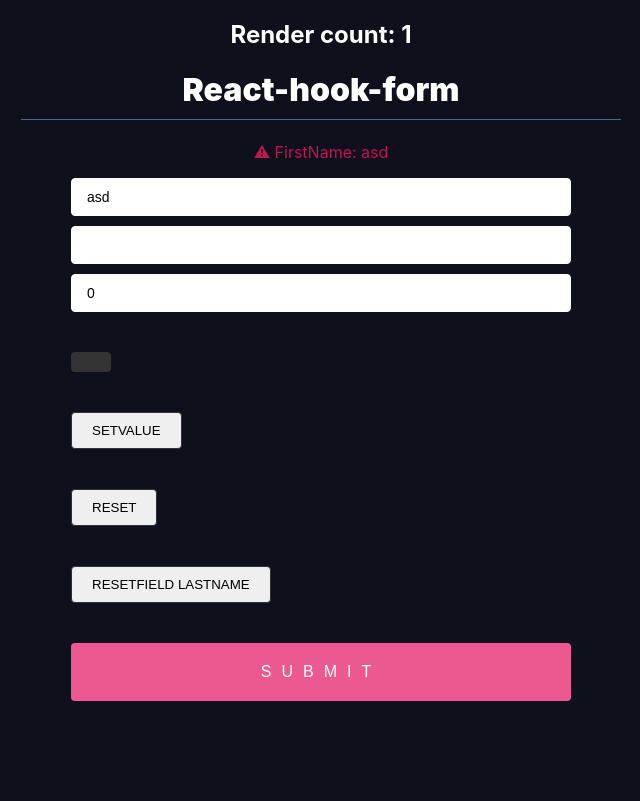
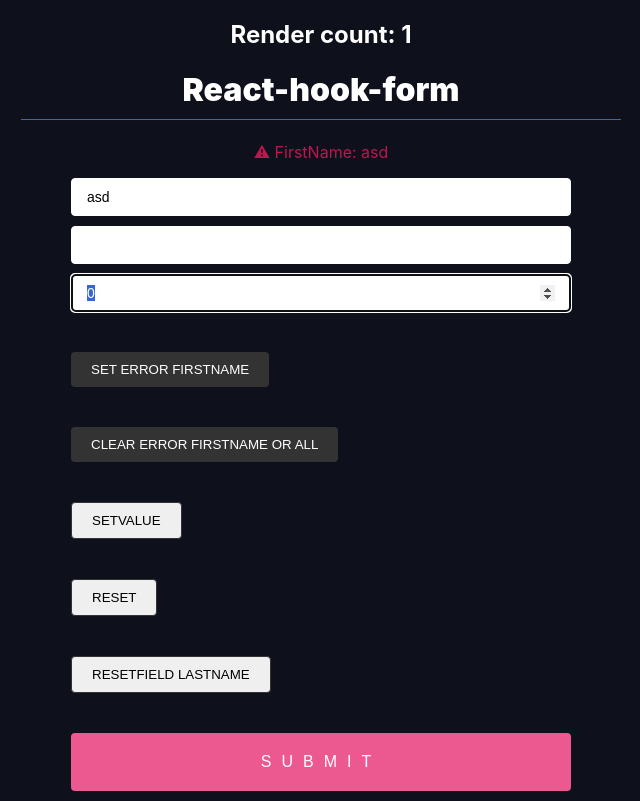
Before and after one commit to ibrokhimismoilov/react-hook-form-tsx, a React (Create React App) app: page / in a window 1280 px wide. Shown: the whole page, without its empty margins (319-959 px from the left). Built offline with nearby package versions, Linux system fonts and the light colour scheme.

Commit message:
clearErrors,

```diff
--- a/src/App.tsx
+++ b/src/App.tsx
@@ -26,6 +26,8 @@
     resetField,
     getValues,
     setError,
+    clearErrors,
+    setFocus,
   } = useForm<FromValues>({
     mode: "onChange",
     // delayError: 1,
@@ -61,6 +63,10 @@
     yourDetails: { firstName },
   } = watch();
 
+  useEffect(() => {
+    setFocus("yourDetails.number", { shouldSelect: true });
+  }, [setFocus]);
+
   const onSubmit = async (data: FromValues) => {
     // await setTimeout(() => console.log(data), 3000);
   };
@@ -80,6 +86,8 @@
 
     // eslint-disable-next-line
   }, [formState, reset]);
+
+  console.log("Error", formState.errors);
 
   return (
     <div className="App">
@@ -127,7 +135,16 @@
               { shouldFocus: true }
             )
           }
-        ></button>
+        >
+          Set Error Firstname
+        </button>
+
+        <button
+          type="button"
+          onClick={() => clearErrors("yourDetails.firstName")}
+        >
+          Clear Error Firstname or all
+        </button>
 
         <button
           onClick={() => {
```
